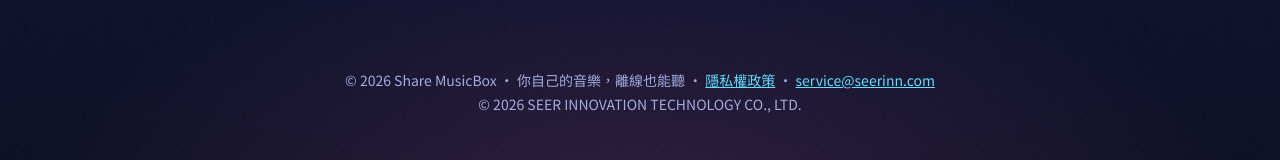
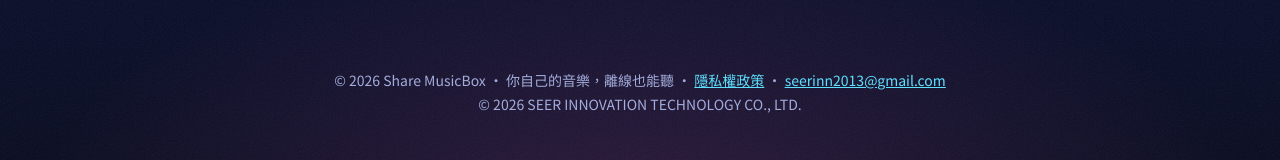
Before and after one commit to squall/share-musicbox, a plain HTML site: page index.html in a window 1280 px wide. Both pictures are taken after a click on the button "顯示聯絡 email". Shown: the part 8774-8934 px from the top of the page. Drawn offline with Linux system fonts and the light colour scheme; a web font is replaced by a local one.

Commit message:
聯絡 email 改為 seerinn2013@gmail.com

```diff
--- a/index.html
+++ b/index.html
@@ -734,7 +734,7 @@
   // 聯絡 email 不直接寫在網頁原始碼中，避免被收集廣告信的程式抓取；點擊後才組合顯示
   document.querySelectorAll("[data-contact]").forEach(btn => {
     btn.addEventListener("click", () => {
-      const parts = ["service", "seerinn.com"];
+      const parts = ["seerinn2013", "gmail.com"];
       const address = parts.join("@");
       const link = document.createElement("a");
       link.href = "mailto:" + address;
```
Also changed, not shown: privacy.html (+1 -1 lines).
